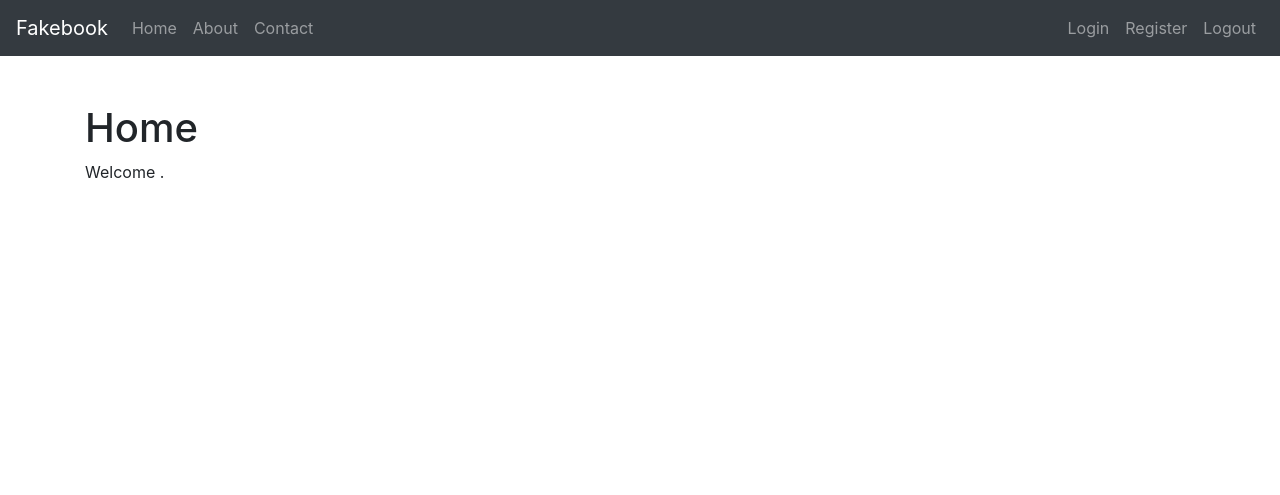
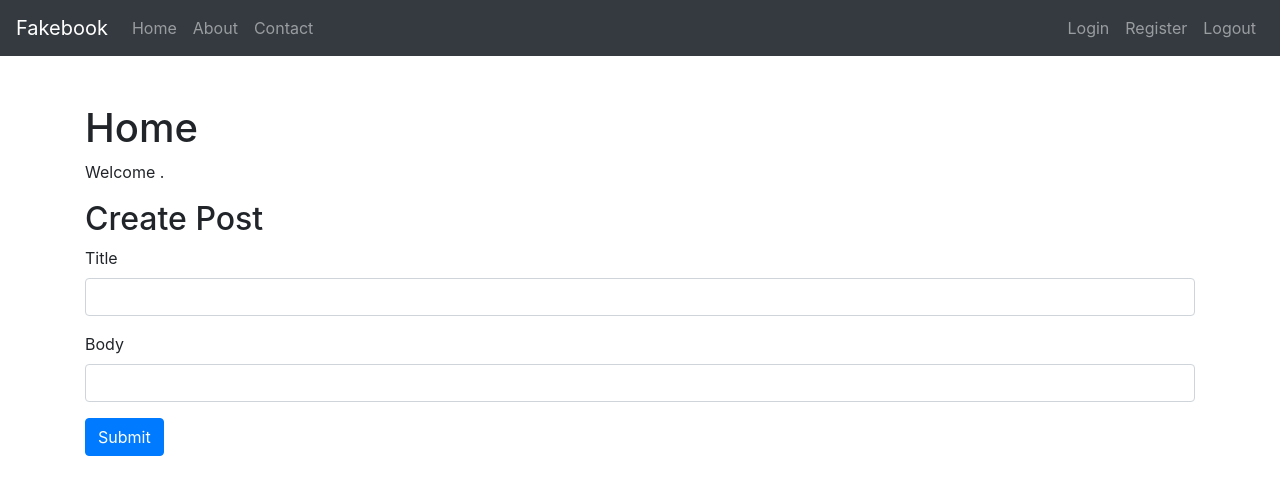
Before and after one commit to dtx319/fakebook, a Python web app: template app/templates/home.html in a window 1280 px wide. Shown: the top 495 px of the page. Run offline with Jinja, Linux system fonts and the light colour scheme; the template is opened without the code that fills it, so the values that code supplies are empty.

Commit message:
added form to create post on homepage. also added create_post function in routes.py

```diff
--- a/app/templates/home.html
+++ b/app/templates/home.html
@@ -3,6 +3,20 @@
 {% block content %}
 <h1>Home</h1>
 <p>Welcome {{ user['first_name'] }} {{ user['last_name']}}.</p>
+
+<h2>Create Post</h2>
+<form class="my-2" action="{{ url_for('main.create_post') }}" method="POST">
+  <div class="form-group">
+    <label for="title">Title</label>
+    <input type="text" class="form-control" id="title" name="title">
+  </div>
+  <div class="form-group">
+    <label for="body">Body</label>
+    <input type="text" class="form-control" id="body" name="body">
+  </div>
+  <button type="submit" class="btn btn-primary">Submit</button>
+</form>
+
 {% for post in posts %}
 <div class="card">
     <div class="card-header">
```
Also changed, not shown: app/blueprints/main/routes.py (+14 -1 lines).
